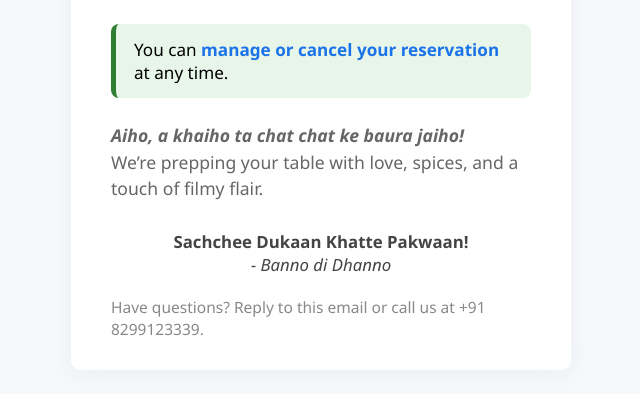
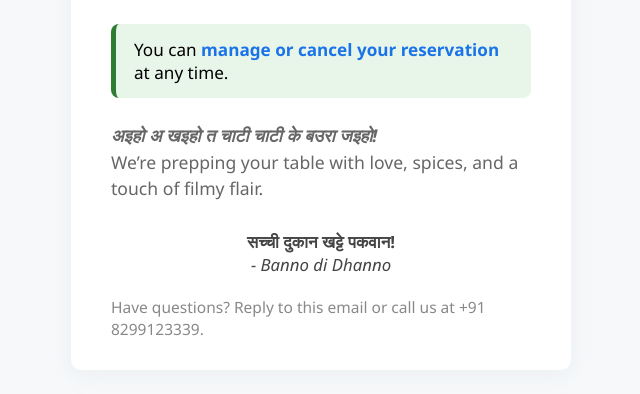
Before and after one commit to rajpython/rasoi-backend, a Django app: template restaurante/templates/book_confirm.html in a window 1280 px wide. Shown: the part 392-786 px from the top of the page, without its empty margins (319-959 px from the left). Run offline with Django 4.2, Linux system fonts and the light colour scheme; the template is opened without the code that fills it, so the values that code supplies are empty.

Commit message:
template script changes

```diff
--- a/restaurante/templates/book_confirm.html
+++ b/restaurante/templates/book_confirm.html
@@ -126,12 +126,12 @@
 
                 <!-- CLOSING NOTE -->
                 <div style="margin-top:24px;margin-bottom:28px;font-size:1.1em;line-height:1.5;color:#666;">
-                  <strong><em>Aiho, a khaiho ta chat chat ke baura jaiho!</em></strong><br/>
+                  <strong><em>अइहो अ खइहो त चाटी चाटी के बउरा जइहो!</em></strong><br/>
                   We’re prepping your table with love, spices, and a touch of filmy flair.
                 </div>
 
                 <div style="text-align:center;color:#444;font-size:1.05em;margin-top:12px;">
-                  <strong>Sachchee Dukaan Khatte Pakwaan!</strong><br/>
+                  <strong>सच्ची दुकान खट्टे पकवान!</strong><br/>
                   <em>- Banno di Dhanno</em>
                 </div>
 
--- a/restaurante/templates/booking_cancelled.html
+++ b/restaurante/templates/booking_cancelled.html
@@ -60,7 +60,7 @@
     </div>
 
     <p class="footer">
-      Tohre bhaag me ee kul nahee likkha hai.
+      तोहरे भाग में ई कुल नाहीं लिखा है बे करमहीन!
     </p>
     <p class="footer">Dhanno ki Banno.</p>
   </div>
--- a/restaurante/templates/order_confirmation_email.html
+++ b/restaurante/templates/order_confirmation_email.html
@@ -81,7 +81,7 @@
                     Your order will be ready for <strong>pickup</strong> at <strong>{{ order.delivery_time_slot }} on {{ order.date }}</strong>.<br>
                   {% endif %}
                   <br>
-                  <div style="font-size:1.5;color:#888;"><strong><em>Jub hamre hiyan ke chaatwa khaiho te Banno ke kantaap yaad ay jayee!</em></strong></div>
+                  <div style="font-size:1.5;color:#888;"><strong><em>जो हमरे हियां के चटवा खईहो त बन्नो के कंटाप याद आय जाई!</em></strong></div>
                 </div>
                 <div style="font-size:0.97em;color:#888;">If you have any questions, reply to this email or call us at +91 9005768316.</div>
               </td>
```
